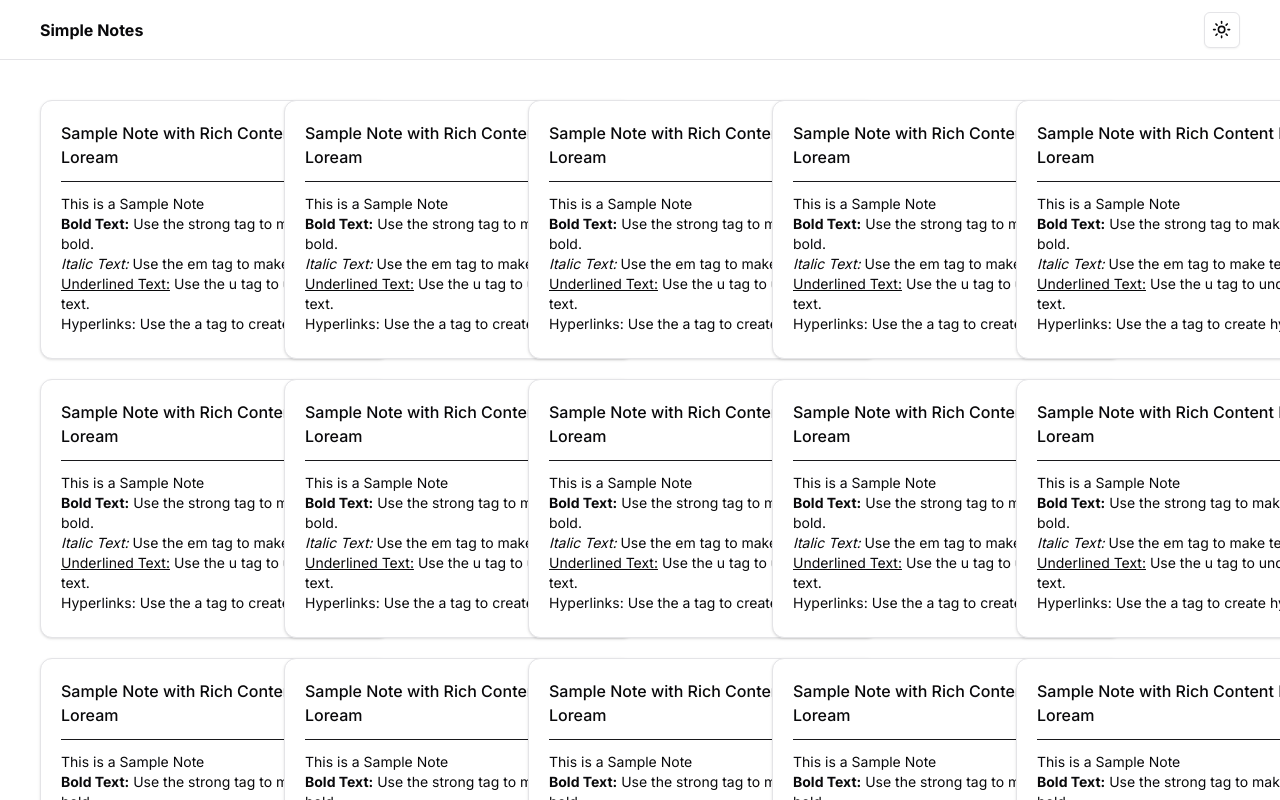
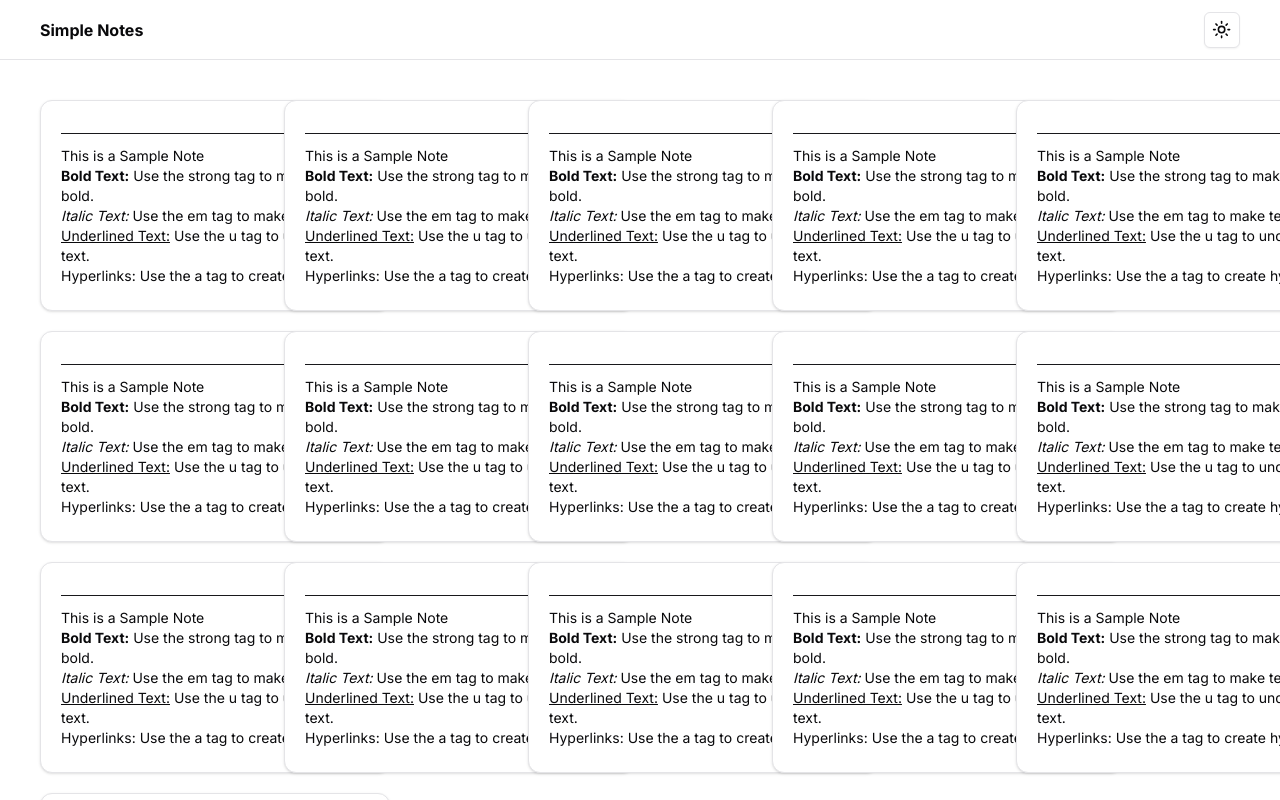
Before and after one commit to vhalegax/next14-simple-notes-with-wysiwyg, a Next.js app: page / in a window 1280 px wide. Shown: the top 800 px of the page. Built offline with nearby package versions, Linux system fonts and the light colour scheme.

Commit message:
chore: rename component

```diff
--- a/src/app/page.tsx
+++ b/src/app/page.tsx
@@ -1,6 +1,6 @@
 import Image from "next/image"
 
-import { NotesCard } from "@/components/notes-card"
+import { NotesCard } from "@/components/notes/card"
 
 export default function Home() {
   return (
--- a/src/components/notes-card.tsx
+++ b/src/components/notes/card.tsx
@@ -43,7 +43,6 @@ export function NotesCard() {
       onClick={() => alert("alex")}
     >
       <CardContent className="p-5">
-        <h3 className="font-medium">{exampleNote.title}</h3>
         <Separator className="my-3 border-b border-primary"/>
         <div className="max-h-36 overflow-hidden text-sm">
           {parse(exampleNote.content)}
```
